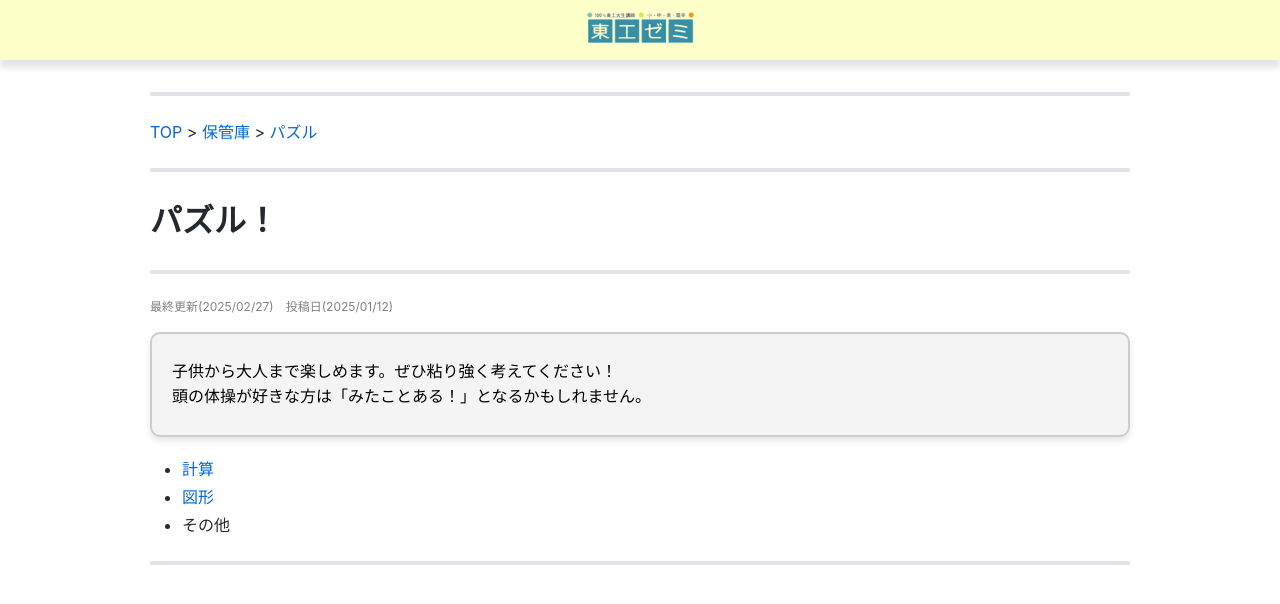
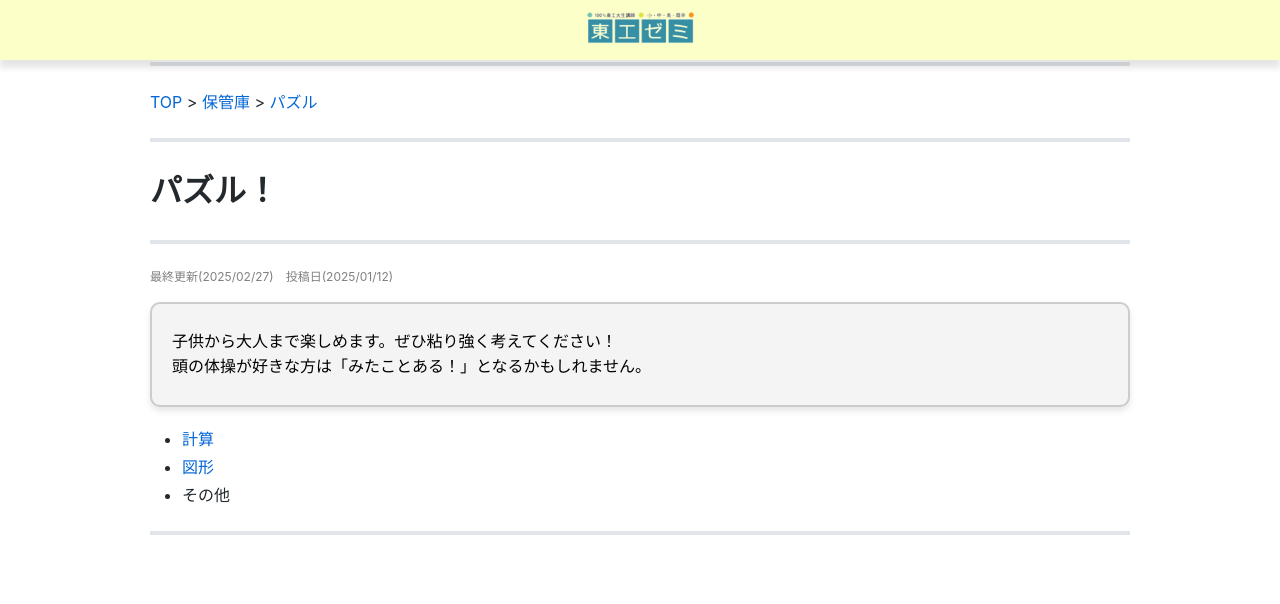
Before and after one commit to lennomue/jekyll-test, a Jekyll site: the page built from Puzzle/puzzle_home.md, in a window 1280 px wide. Shown: the top 604 px of the page. Built offline with Jekyll 4.4.1, drawn with Linux system fonts in a browser that asks for light colours.

Commit message:
ヘッダーの長さ変更、パンクズリストを.html記述

```diff
--- a/Puzzle/puzzle_home.md
+++ b/Puzzle/puzzle_home.md
@@ -4,7 +4,7 @@ title: "パズル！"  # ページのタイトル
 ---
 
 ---
-[TOP](../index.md) > [保管庫](../SUMMARY.md) > [パズル](./puzzle_home.md)
+[TOP](../index.html) > [保管庫](../SUMMARY.html) > [パズル](./puzzle_home.md)
 
 ---
 # パズル！
--- a/_layouts/default.html
+++ b/_layouts/default.html
@@ -13,7 +13,7 @@
             <img src="./Image/tokozemi_logo_touka.PNG" alt="サイトロゴ">
         </a>
     </div>
-    <div style="height: 60px; background-color:rgb(255, 255, 255);"></div>
+    <div style="height: 30px; background-color:rgb(255, 255, 255);"></div>
     <div class="container-lg px-3 my-5 markdown-body">
         {{ content }}
     </div>
--- a/_layouts/puzzle.html
+++ b/_layouts/puzzle.html
@@ -13,7 +13,7 @@
             <img src="../Image/tokozemi_logo_touka.PNG" alt="サイトロゴ">
         </a>
     </div>
-    <div style="height: 60px; background-color:rgb(255, 255, 255);"></div>
+    <div style="height: 30px; background-color:rgb(255, 255, 255);"></div>
     <div class="container-lg px-3 my-5 markdown-body">
         {{ content }}
     </div>
--- a/_layouts/trivia.html
+++ b/_layouts/trivia.html
@@ -13,7 +13,7 @@
             <img src="../Image/tokozemi_logo_touka.PNG" alt="サイトロゴ">
         </a>
     </div>
-    <div style="height: 60px; background-color:rgb(255, 255, 255);"></div>
+    <div style="height: 30px; background-color:rgb(255, 255, 255);"></div>
     <div class="container-lg px-3 my-5 markdown-body">
         {{ content }}
     </div>
```
Also changed, not shown: Puzzle/puzzle_keisan.md (+1 -1 lines), 1 other file.
